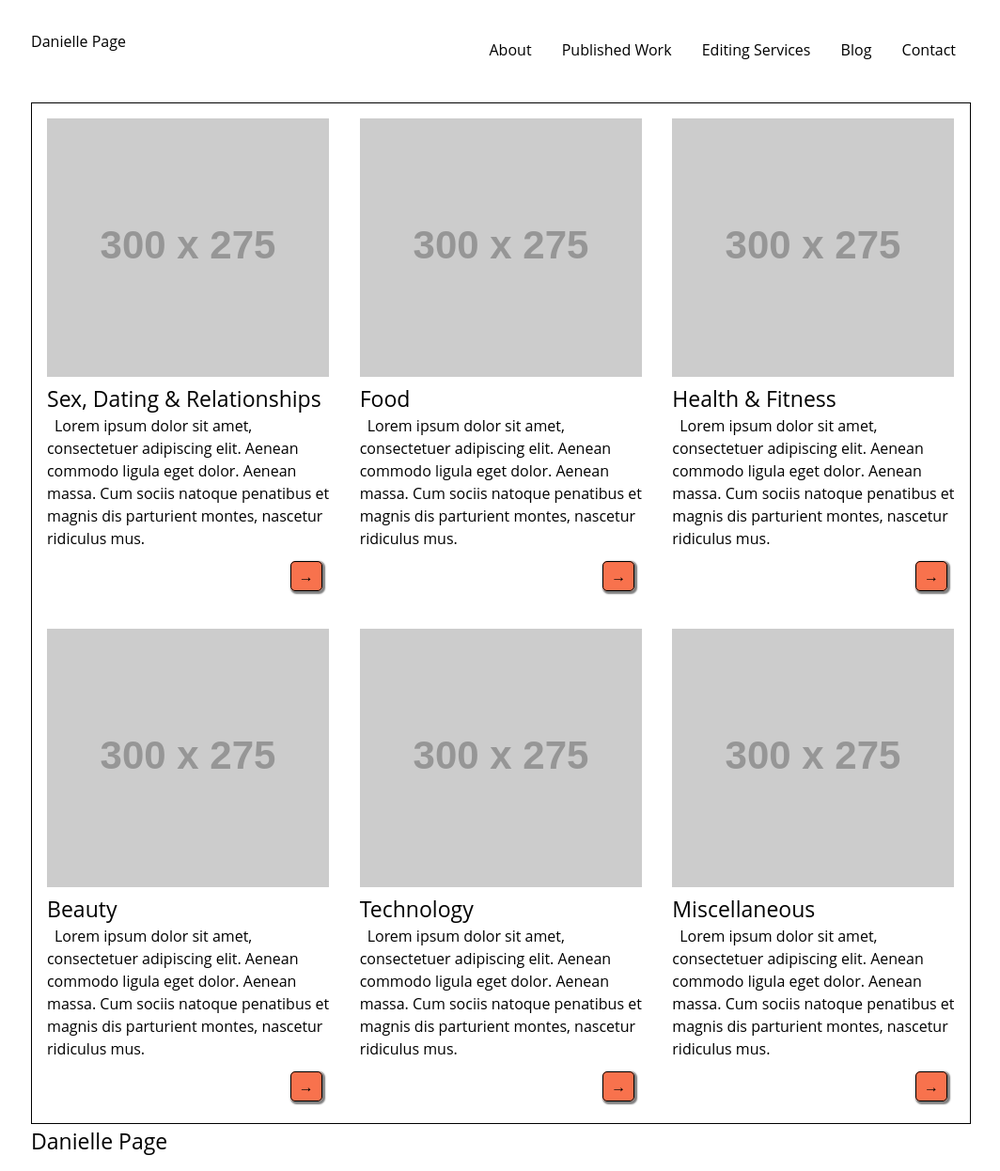
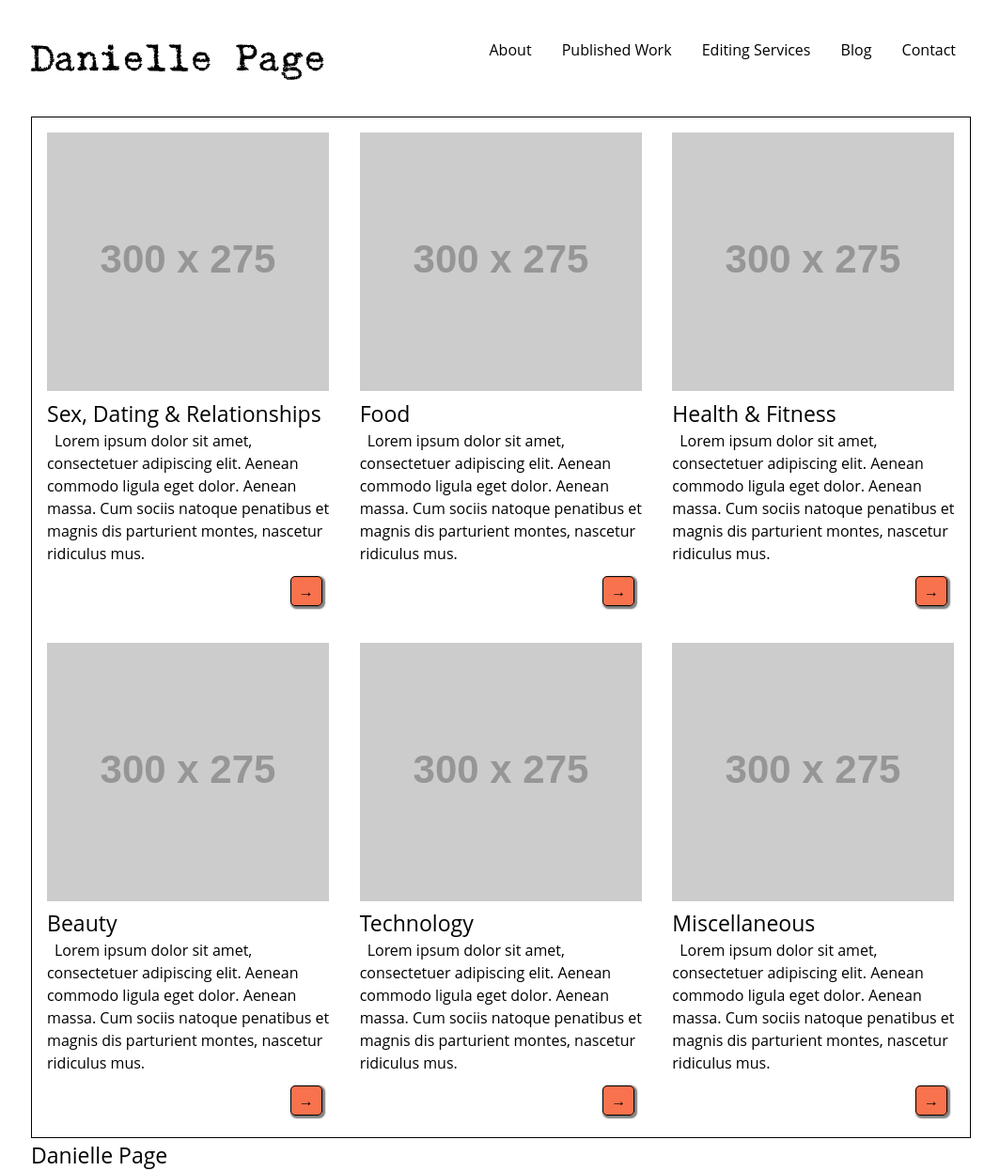
Before and after one commit to thedaniellepage/thedaniellepage, a Jekyll site: the page built from 01published-work.html, in a window 1280 px wide. Shown: the whole page at 94% size, without its empty margins (107-1171 px from the left). Built offline with Jekyll 4.4.1, drawn with Linux system fonts in a browser that asks for light colours.

Commit message:
made a header!

```diff
--- a/css/main.css
+++ b/css/main.css
@@ -1,3 +1,9 @@
+@font-face {
+	font-family: typeHead;
+	src: url(/fonts/gabriele-br.TTF);
+}
+
+
 * {
 	box-sizing: border-box; /* check prefixes, this will make the border be included in the width of an element */
 }
@@ -118,7 +124,8 @@ td {
 	}
 }
 .site-title {
-
+	font-size: 2.5em;
+	font-family: typeHead;
 }
 
 .site-title:hover {
```
Also changed, not shown: fonts/gabriele-br.TTF (added).
